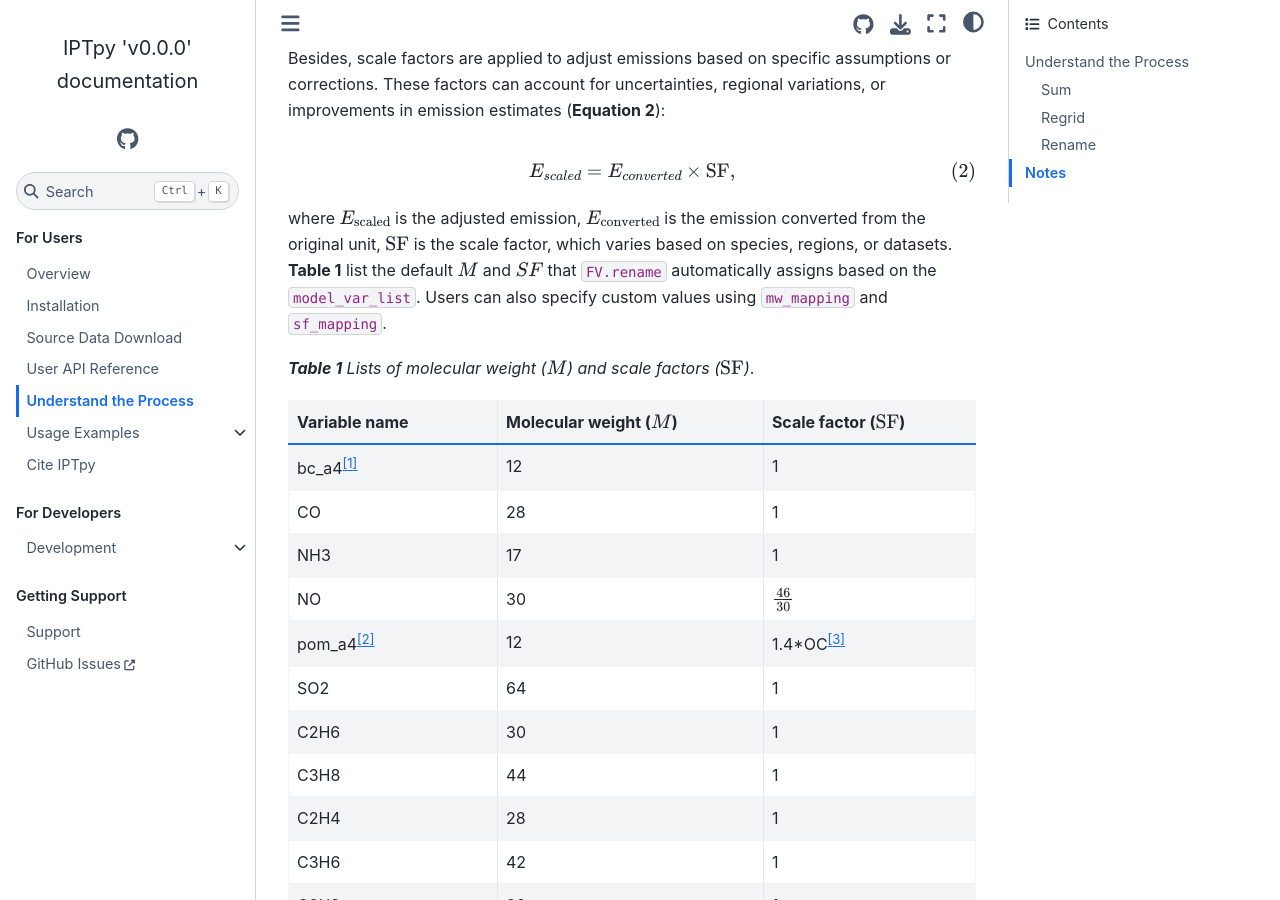
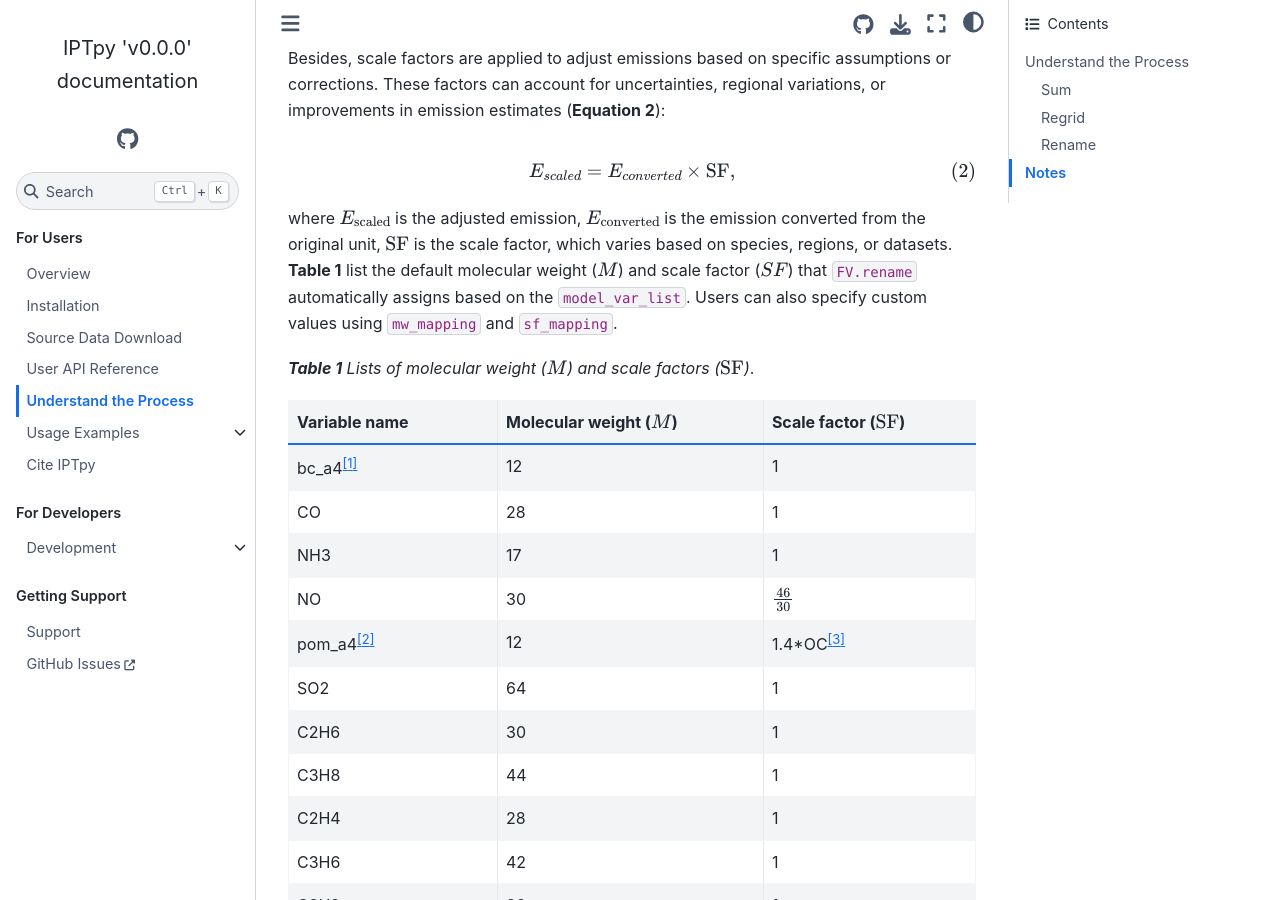
Before and after one commit to envdes/IPTpy, a Sphinx documentation site: the page built from docs/notebooks/understand.md, in a window 1280 px wide and 900 px high, scrolled down 968 px. Built offline with Sphinx 7.4.7 and the Sphinx Book theme 1.1.4, drawn with Linux system fonts in a browser that asks for light colours.

Commit message:
Update understand.md

```diff
--- a/docs/notebooks/understand.md
+++ b/docs/notebooks/understand.md
@@ -24,7 +24,7 @@ $$
 E_{scaled} = E_{converted} \times \textrm{SF}, \tag{2}
 $$
 
-where  $E_{\text{scaled}}$ is the adjusted emission, $E_{\text{converted}}$ is the emission converted from the original unit, $\text{SF}$ is the scale factor, which varies based on species, regions, or datasets. **Table 1** list the default $M$ and $SF$ that `FV.rename` automatically assigns based on the `model_var_list`. Users can also specify custom values using `mw_mapping` and `sf_mapping`.
+where  $E_{\text{scaled}}$ is the adjusted emission, $E_{\text{converted}}$ is the emission converted from the original unit, $\text{SF}$ is the scale factor, which varies based on species, regions, or datasets. **Table 1** list the default molecular weight ($M$) and scale factor ($SF$) that `FV.rename` automatically assigns based on the `model_var_list`. Users can also specify custom values using `mw_mapping` and `sf_mapping`.
 
 ***Table 1** Lists of molecular weight ($M$) and scale factors ($\text{SF}$)*.
 
@@ -76,6 +76,7 @@ num = \frac{\text{particles} \times M}{f}, \tag{3}
 $$
 
 where $num$ is the number of particles (unit: $\left(\frac{\text{particles}}{\text{cm}^2~ \text{s}}\right)\left(\frac{\text{molecules}}{\text{mole}}\right)\left(\frac{\text{g}}{\text{kg}}\right)$), $\text{particles}$ is the total mass of the particles. $f$ is the mass per particle, calculated by **Equation 4**:
+
 $$
 f = \rho \times \frac{\pi}{6} \times {\text{diam}}^3, \tag{4}
 $$
```
